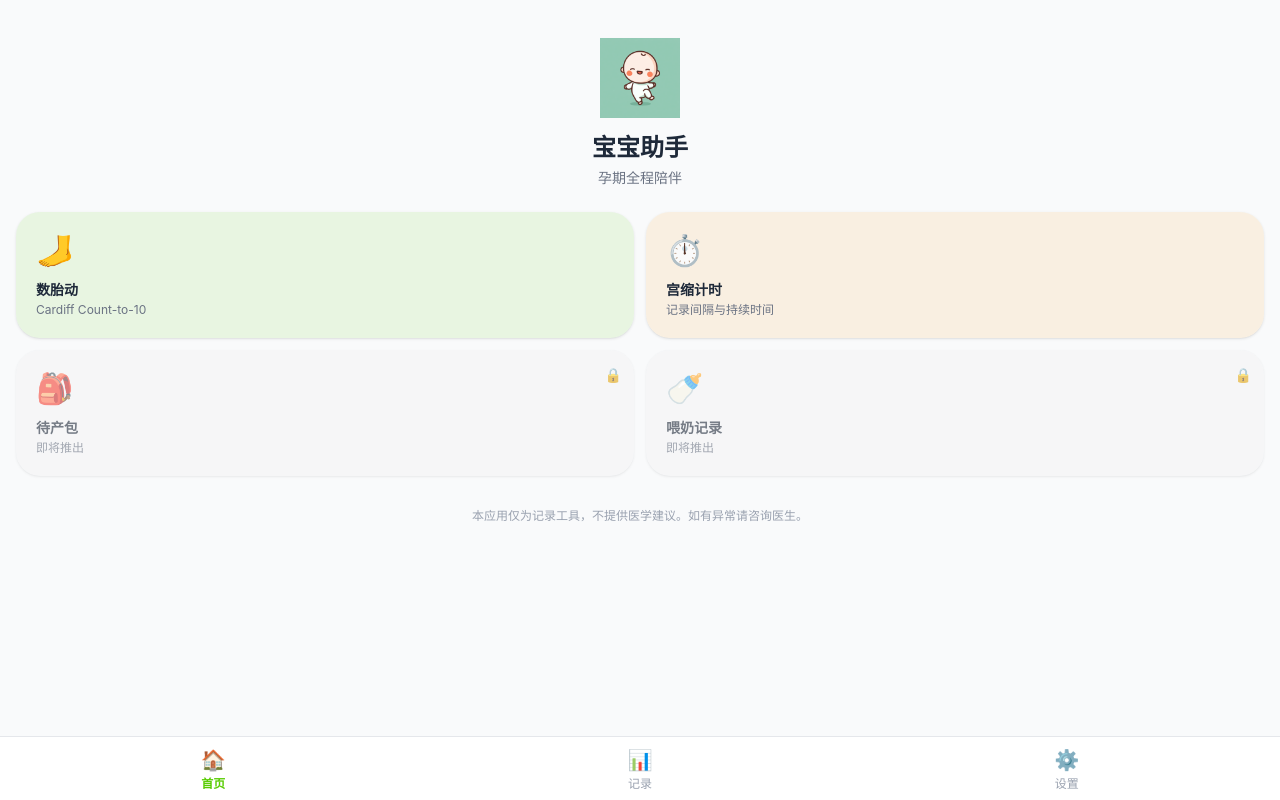
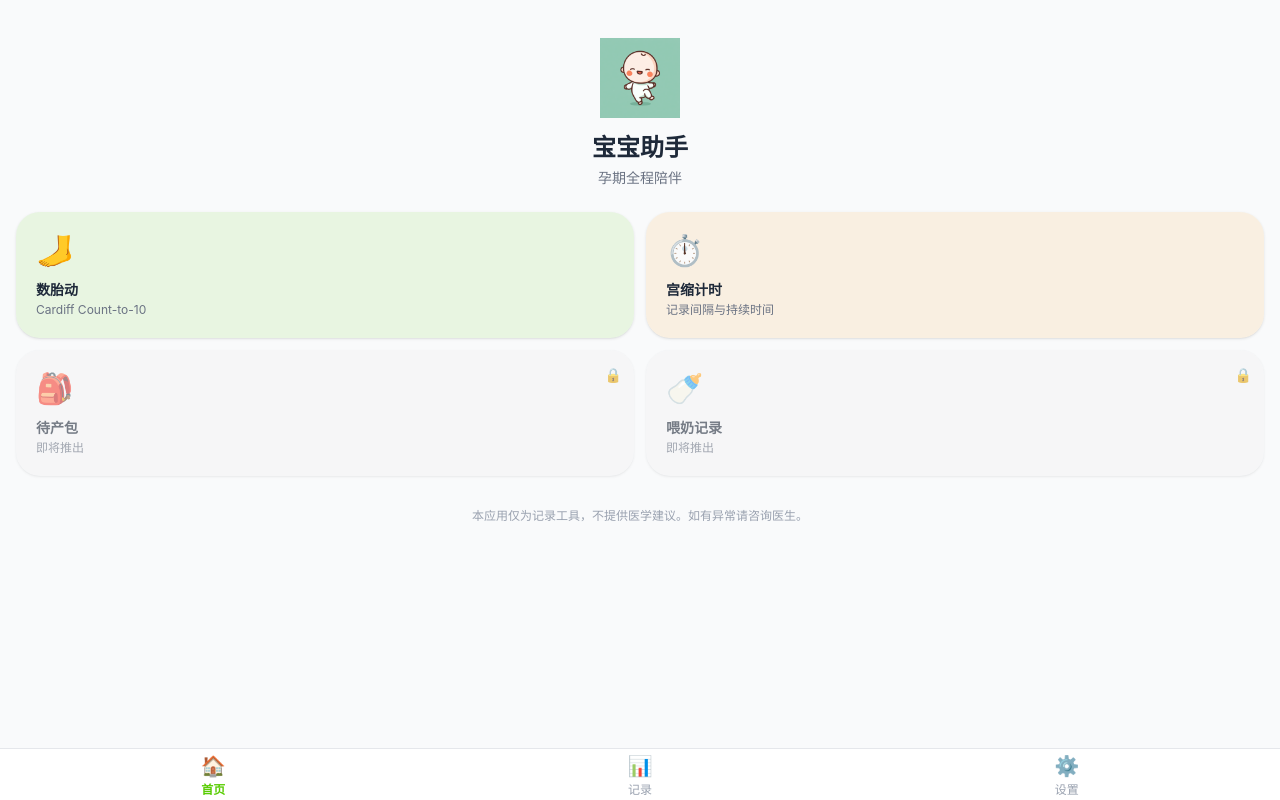
Before and after one commit to Fu0000/baby-care, a React (Vite) app: page / in a window 1280 px wide. Built offline with nearby package versions, Linux system fonts and the light colour scheme.

Commit message:
fix: reduce bottom nav height from 4rem to 3.25rem

```diff
--- a/src/components/Layout.tsx
+++ b/src/components/Layout.tsx
@@ -9,10 +9,10 @@ const navItems = [
 export default function Layout() {
   return (
     <div className="flex flex-col h-full bg-gray-50 dark:bg-[#1a1a2e]" style={{ paddingTop: 'var(--safe-area-top)' }}>
-      <main className="flex-1 overflow-y-auto" style={{ paddingBottom: 'calc(4rem + var(--safe-area-bottom))' }}>
+      <main className="flex-1 overflow-y-auto" style={{ paddingBottom: 'calc(3.25rem + var(--safe-area-bottom))' }}>
         <Outlet />
       </main>
-      <nav className="fixed bottom-0 left-0 right-0 bg-white dark:bg-[#16213e] border-t border-gray-200 dark:border-gray-700 flex justify-around items-center z-50" style={{ height: 'calc(4rem + var(--safe-area-bottom))', paddingBottom: 'var(--safe-area-bottom)' }}>
+      <nav className="fixed bottom-0 left-0 right-0 bg-white dark:bg-[#16213e] border-t border-gray-200 dark:border-gray-700 flex justify-around items-center z-50" style={{ height: 'calc(3.25rem + var(--safe-area-bottom))', paddingBottom: 'var(--safe-area-bottom)' }}>
         {navItems.map(({ to, label, icon }) => (
           <NavLink
             key={to}
```
